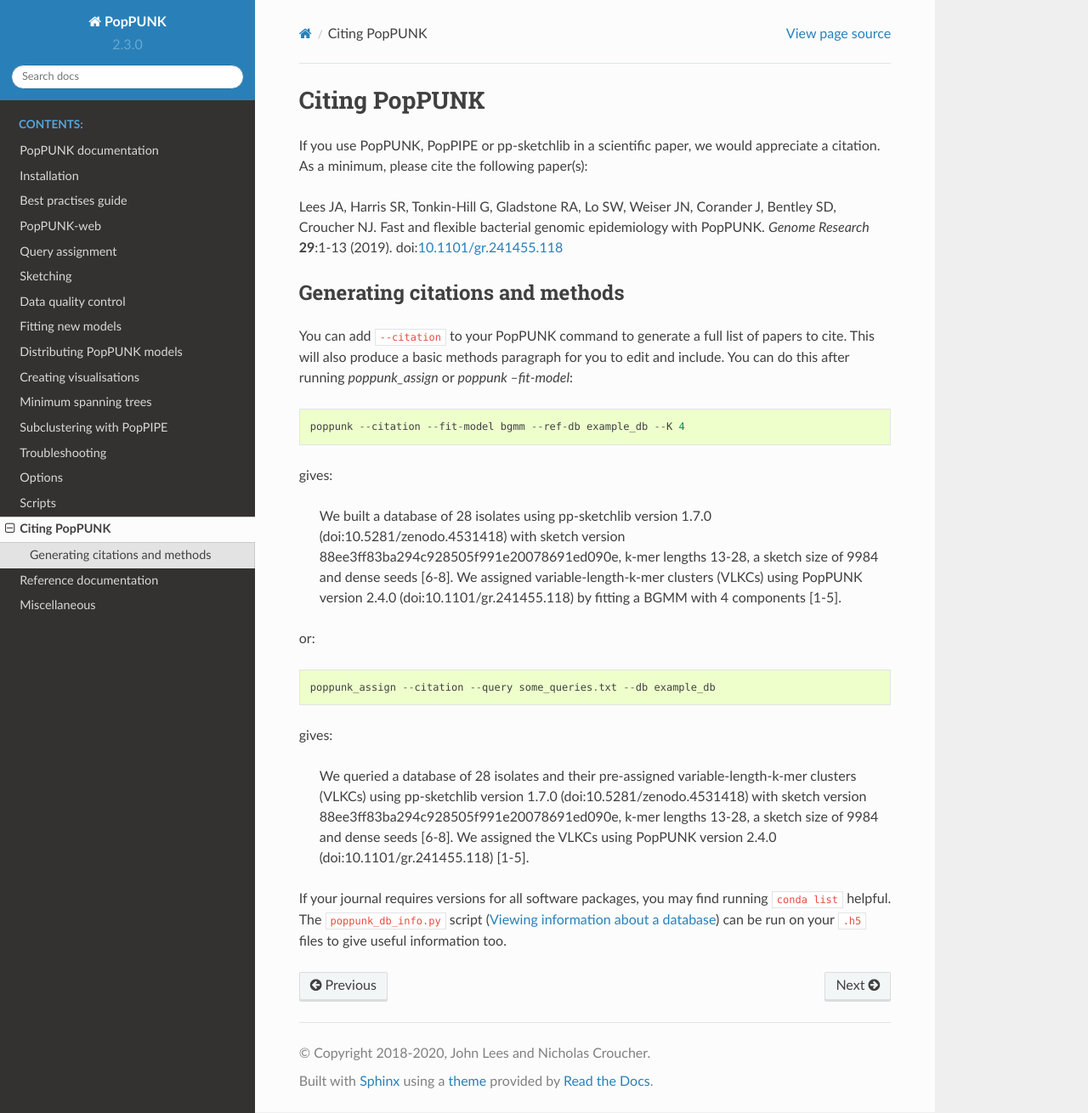
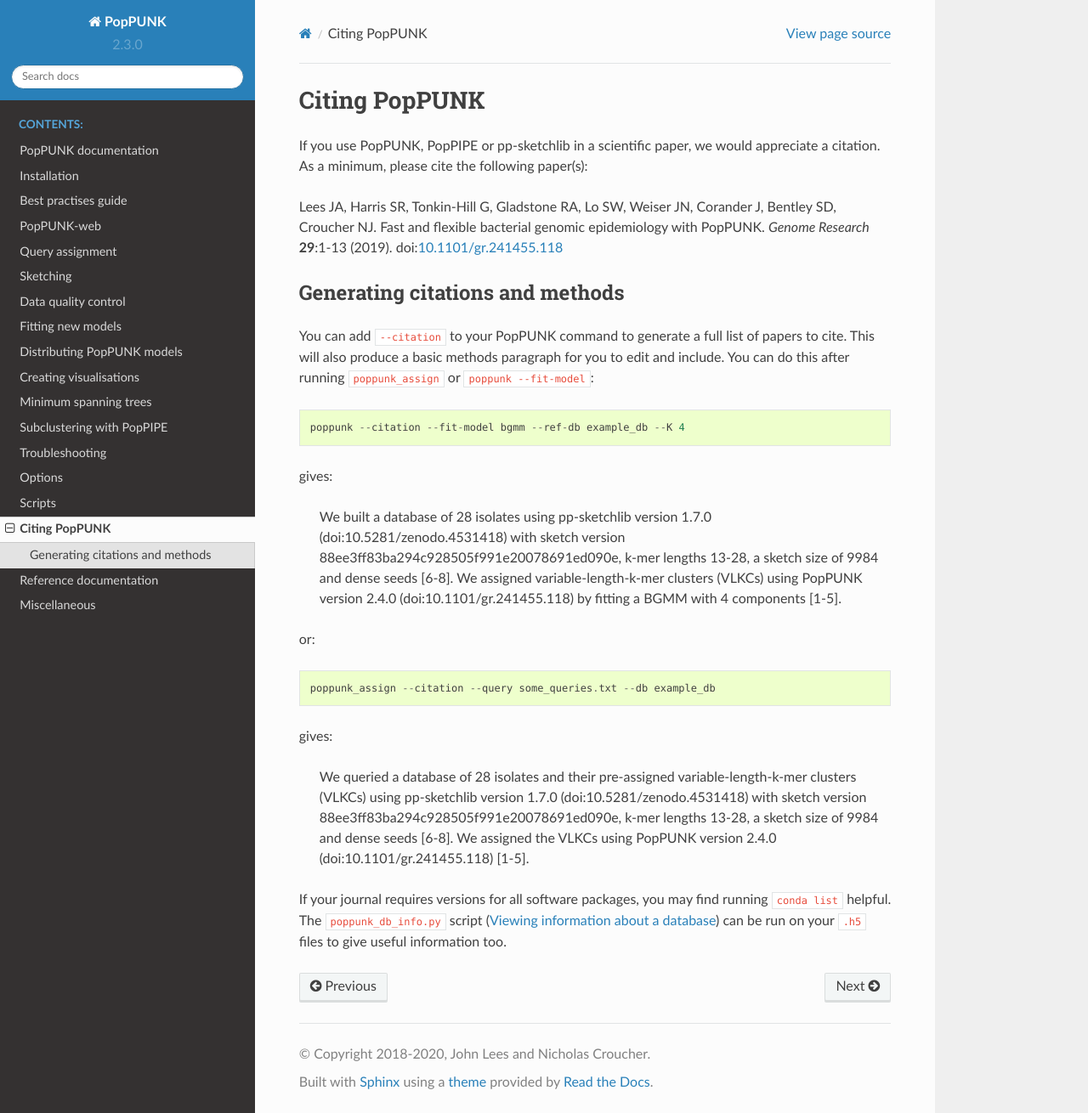
Before and after one commit to bacpop/PopPUNK, a Sphinx documentation site: the page built from docs/citing.rst, in a window 1280 px wide and 1310 px high. Shown: the whole window at 85% size. Built offline with Sphinx 7.4.7 and the Read the Docs theme 2.0.0, drawn with Linux system fonts in a browser that asks for light colours.

Commit message:
Tweak backticks

```diff
--- a/docs/citing.rst
+++ b/docs/citing.rst
@@ -12,7 +12,7 @@
 --------------------------------
 You can add ``--citation`` to your PopPUNK command to generate a full list of papers
 to cite. This will also produce a basic methods paragraph for you to edit and include. You
-can do this after running `poppunk_assign` or `poppunk --fit-model`::
+can do this after running ``poppunk_assign`` or ``poppunk --fit-model``::
 
     poppunk --citation --fit-model bgmm --ref-db example_db --K 4
 
```
